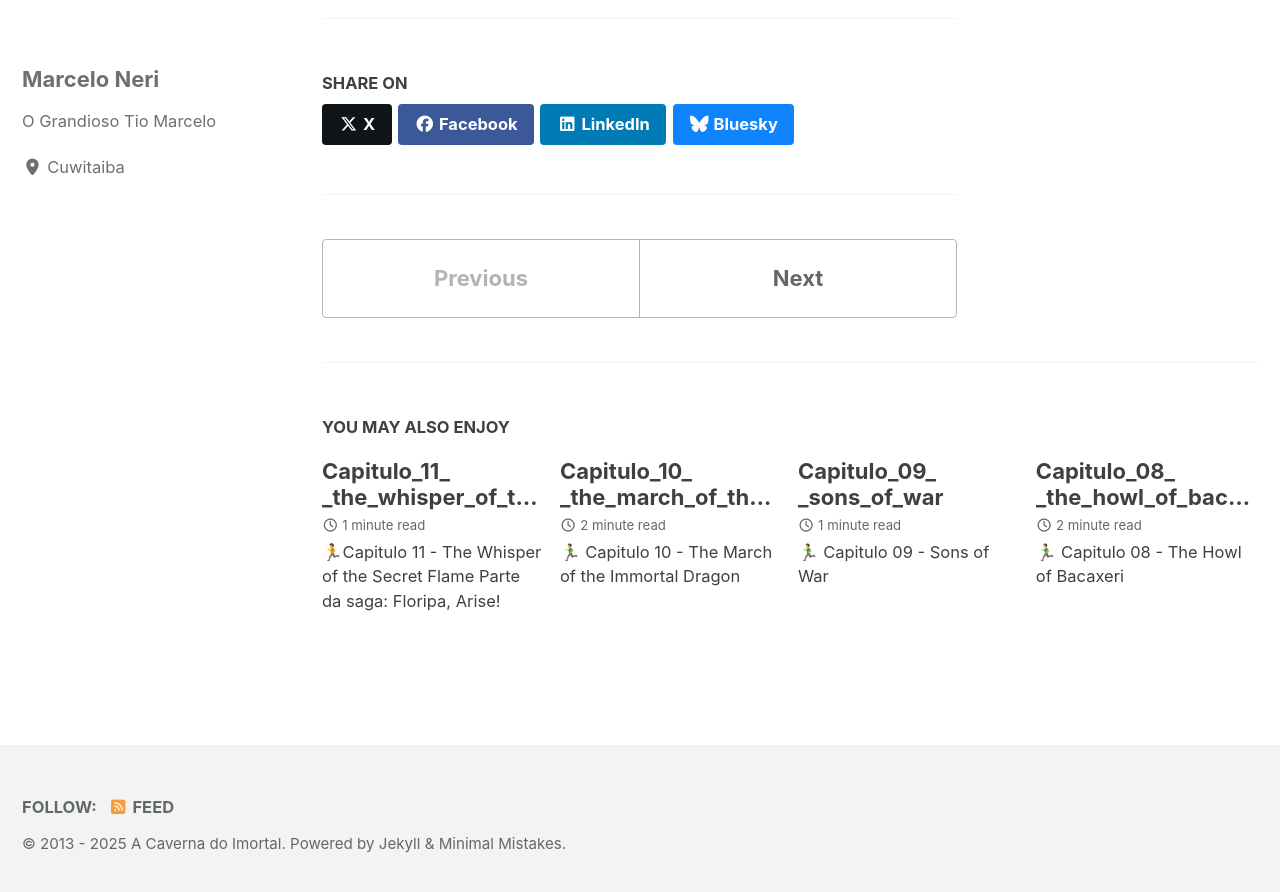
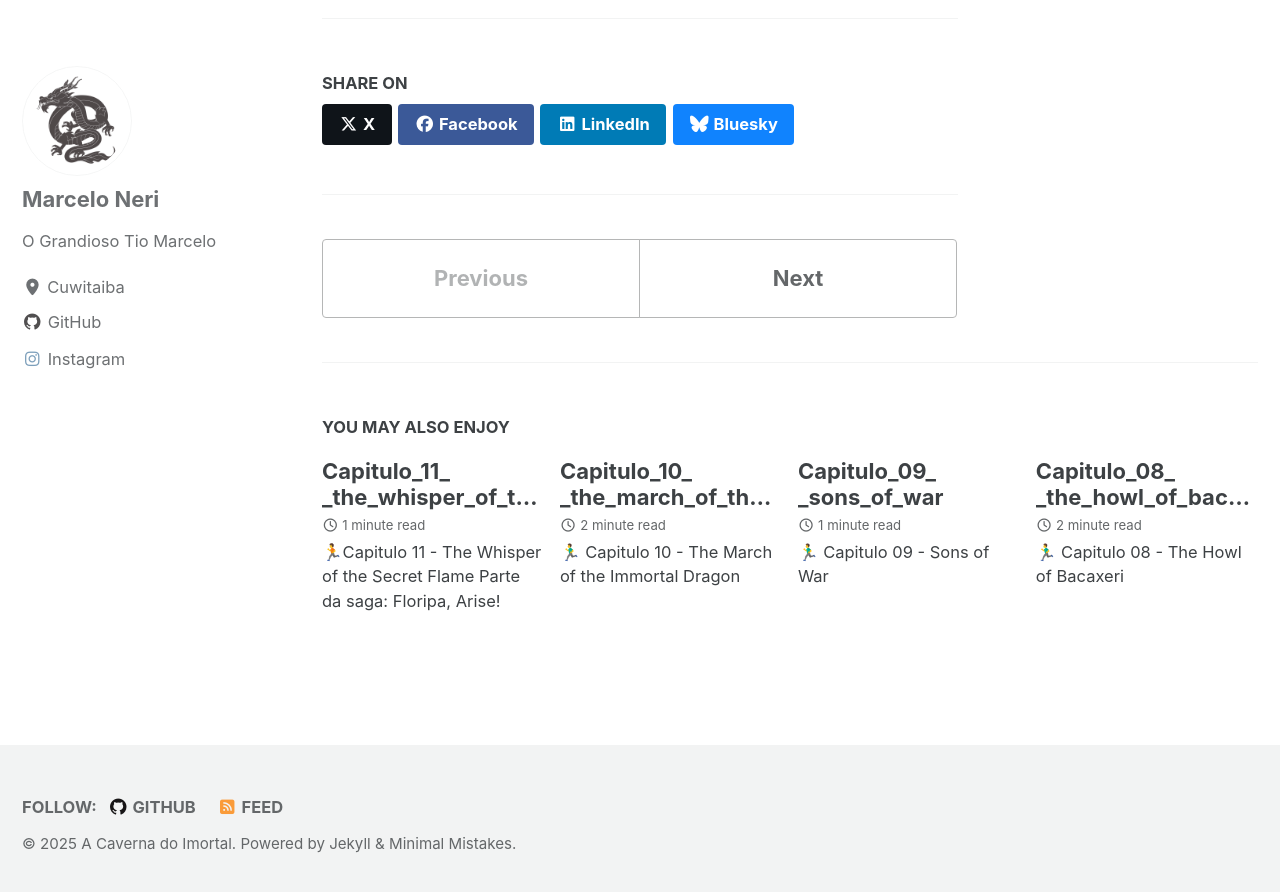
Before and after one commit to nerimarcelo/nerimarcelo.github.io, a Jekyll site: the page built from _posts/2025-06-24-Capitulo_01_-_Floripa_Arise.md, in a window 1280 px wide and 900 px high, scrolled down 5511 px. Shown: the top 892 px of the window. Built offline with Jekyll 4.4.1, drawn with Linux system fonts in a browser that asks for light colours; cached includes are drawn as plain includes.

Commit message:
fix: partes do site

```diff
--- a/_config.yml
+++ b/_config.yml
@@ -26,7 +26,7 @@
 baseurl                  : # the subpath of your site, e.g. "/blog"
 repository               : "nerimarcelo/nerimarcelo.github.io" # GitHub username/repo-name e.g. "mmistakes/minimal-mistakes"
 teaser                   : # path of fallback teaser image, e.g. "/assets/images/500x300.png"
-logo                     : # path of logo image to display in the masthead, e.g. "/assets/images/88x88.png"
+logo                     : "/assets/images/7488545.jpg" # path of logo image to display in the masthead, e.g. "/assets/images/88x88.png"
 masthead_title           : # overrides the website title displayed in the masthead, use " " for no title
 breadcrumbs              : # true, false (default)
 words_per_minute         : 200
@@ -90,7 +90,7 @@
 
 # Social Sharing
 twitter:
-  username               : "@nerimetal"
+  username               :
 facebook:
   username               :
   app_id                 :
@@ -114,7 +114,7 @@
 # Site Author
 author:
   name             : "Marcelo Neri"
-  avatar           : # path of avatar image, e.g. "/assets/images/bio-photo.jpg"
+  avatar           : "/assets/images/7488545.jpg" # path of avatar image, e.g. "/assets/images/bio-photo.jpg"
   bio              : "O Grandioso Tio Marcelo"
   location         : "Cuwitaiba"
   email            :
@@ -133,10 +133,10 @@
       # url: "https://facebook.com/"
     - label: "GitHub"
       icon: "fab fa-fw fa-github"
-      # url: "https://github.com/"
+      url: "https://github.com/nerimarcelo"
     - label: "Instagram"
       icon: "fab fa-fw fa-instagram"
-      # url: "https://instagram.com/"
+      url: "https://instagram.com/nerimetal"
 
 # Site Footer
 footer:
@@ -144,22 +144,22 @@
     - label: "Twitter"
       icon: "fab fa-fw fa-twitter-square"
       # url:
-    # - label: "Facebook"
+    - label: "Facebook"
       icon: "fab fa-fw fa-facebook-square"
       # url:
     - label: "GitHub"
       icon: "fab fa-fw fa-github"
-      # url:
+      url: "https://github.com/nerimarcelo"
     - label: "GitLab"
       icon: "fab fa-fw fa-gitlab"
       # url:
-    # - label: "Bitbucket"
+    - label: "Bitbucket"
       icon: "fab fa-fw fa-bitbucket"
       # url:
     - label: "Instagram"
       icon: "fab fa-fw fa-instagram"
       # url:
-  since: "2013"
+  since: "2025"
 
 
 # Reading Files
--- a/_posts/2025-06-24-Capitulo_01_-_Floripa_Arise.md
+++ b/_posts/2025-06-24-Capitulo_01_-_Floripa_Arise.md
@@ -2,6 +2,7 @@
 tittle: Capitulo 01 - Floripa, Arise!
 date: 2025-06-24
 ---
+
 # 🏃‍♂️ Capitulo 01 - Floripa, Arise!
 
 > Parte da saga: **Floripa, Arise!**
```
Also changed, not shown: assets/images/7488545.jpg (added).
